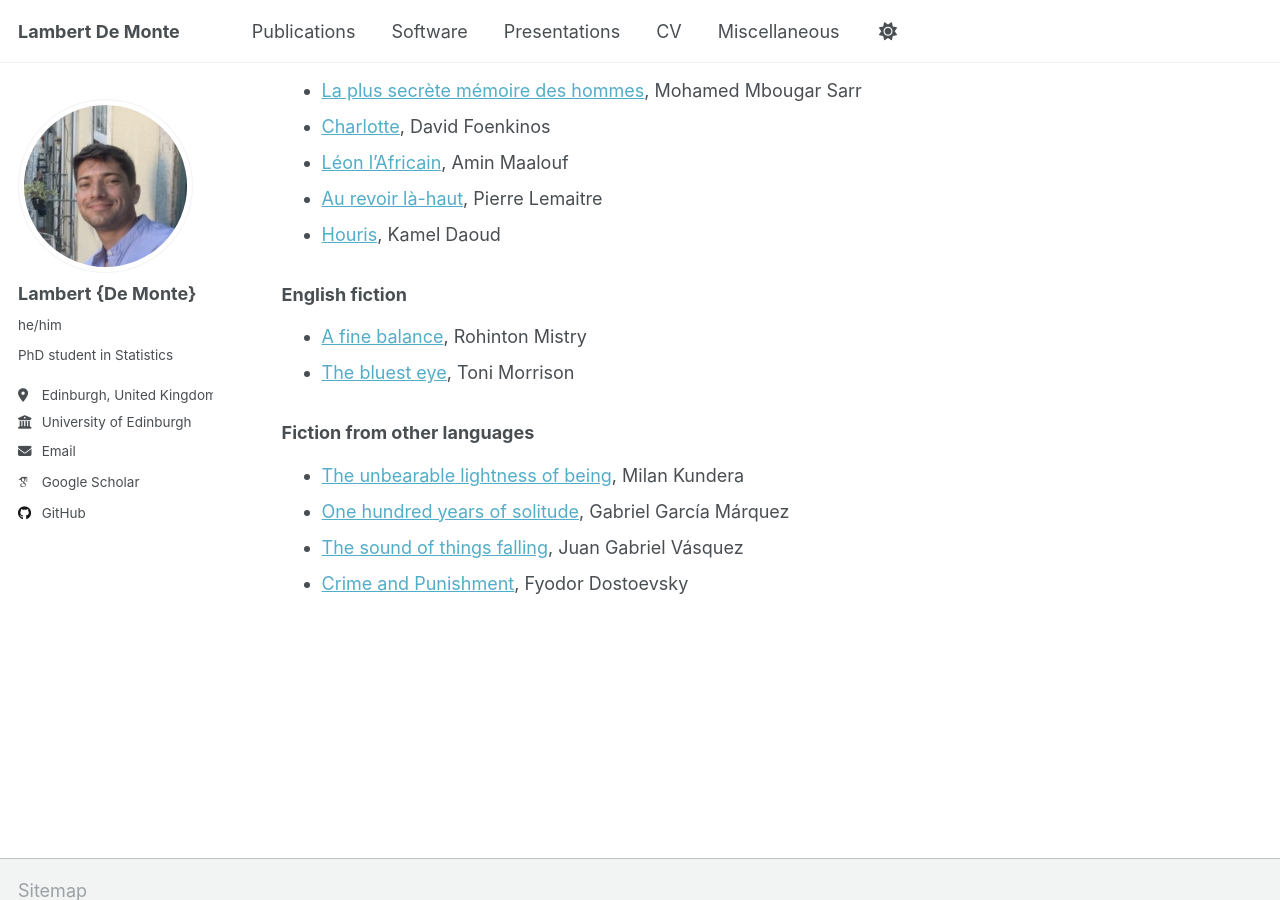
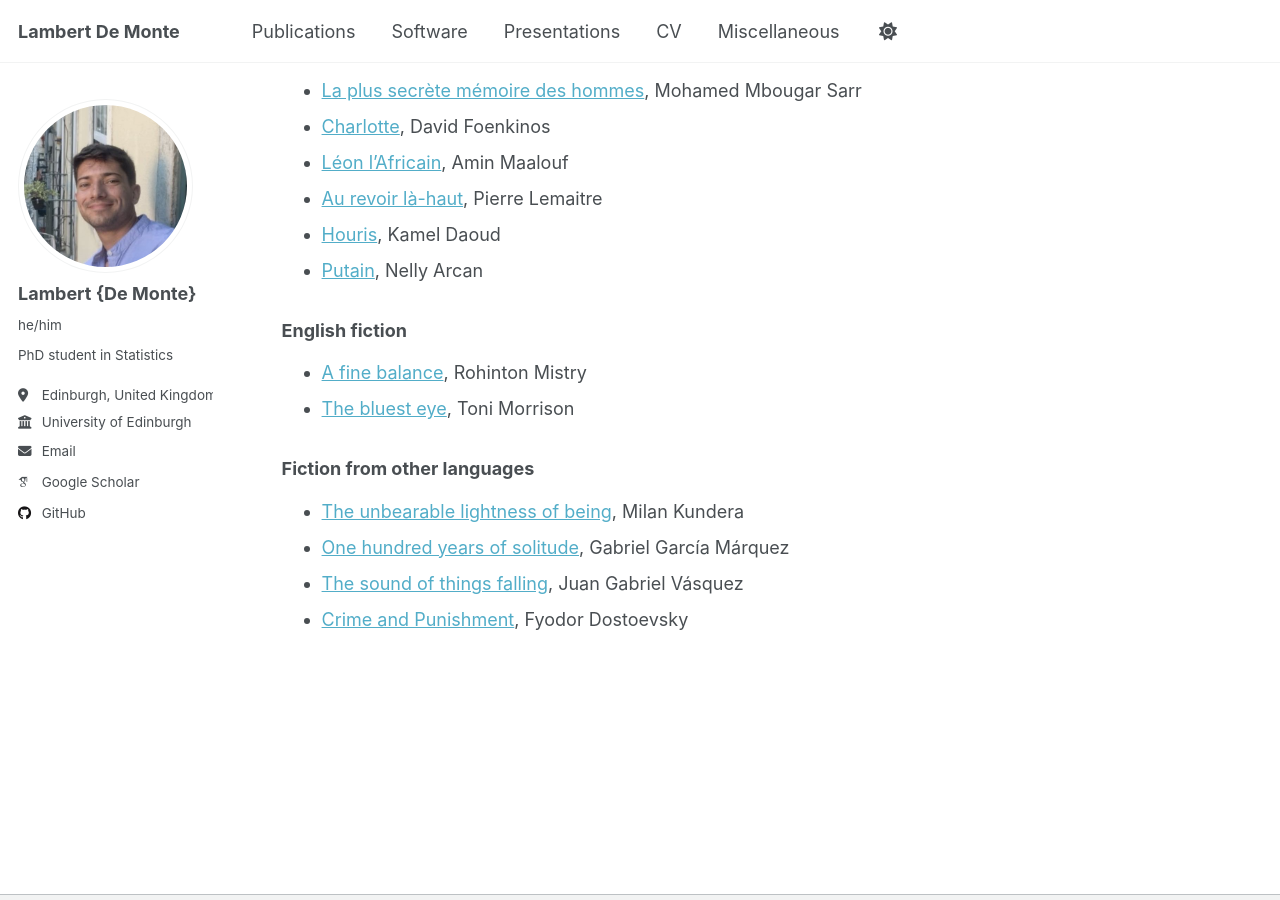
Before and after one commit to lambertdem/lambertdem.github.io, a Jekyll site: the page built from _pages/miscellaneous.md, in a window 1280 px wide and 900 px high, scrolled down 597 px. Built offline with Jekyll 4.4.1, drawn with Linux system fonts in a browser that asks for light colours; some web fonts are replaced.

```diff
--- a/_pages/miscellaneous.md
+++ b/_pages/miscellaneous.md
@@ -25,6 +25,7 @@
 * [Léon l'Africain](https://fr.wikipedia.org/wiki/L%C3%A9on_l%27Africain_(roman)), Amin Maalouf
 * [Au revoir là-haut](https://fr.wikipedia.org/wiki/Au_revoir_l%C3%A0-haut), Pierre Lemaitre
 * [Houris](https://fr.wikipedia.org/wiki/Houris_(roman)), Kamel Daoud
+* [Putain](https://fr.wikipedia.org/wiki/Putain_(r%C3%A9cit)), 	Nelly Arcan
 
 ### English fiction
 
```
